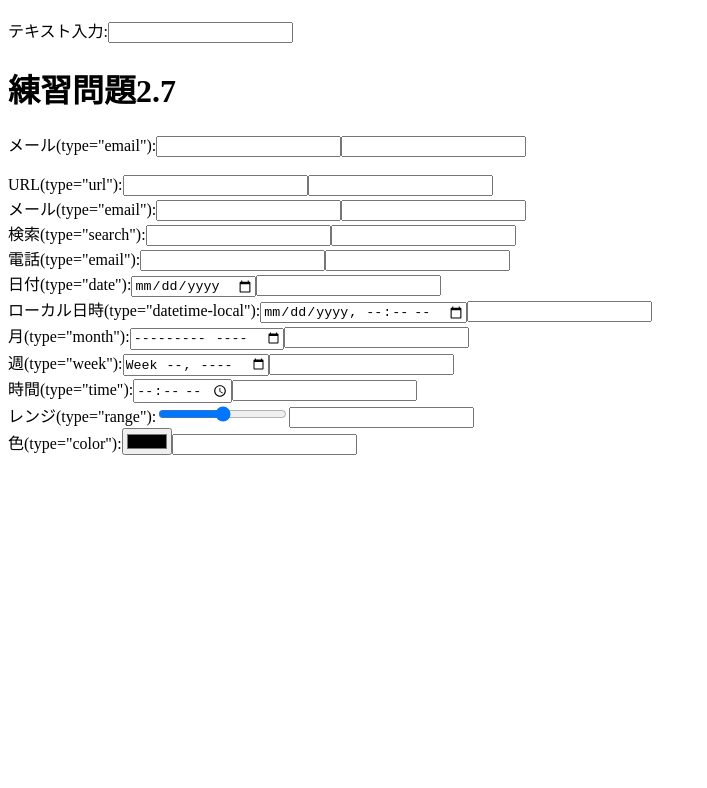
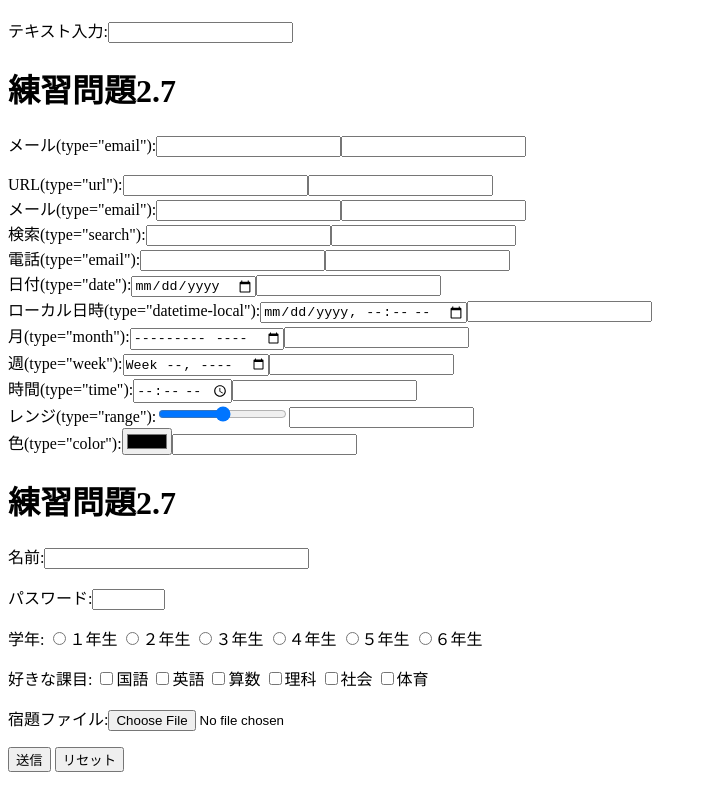
Before and after one commit to koharuuun/web2024-1, a plain HTML site: page index.html in a window 1280 px wide. Shown: the part 1434-2222 px from the top of the page, without its empty margins (0-707 px from the left). Before the commit the page ends 1897 px from the top, so only its background shows below. Drawn offline with Linux system fonts and the light colour scheme.

Commit message:
Update index.html

```diff
--- a/index.html
+++ b/index.html
@@ -112,6 +112,29 @@
   <form action="xxx.php"method="post"><label>レンジ(type="range"):<input type="range"name="range"></label><input type"submit"value="送信"></form>
   <form action="xxx.php"method="post"><label>色(type="color"):<input type="color"name="color"></label><input type"submit"value="送信"></form>
 
-
+  <h1>練習問題2.7</h1>
+  <p><label>名前:<input type="text"name="name"size="30"maxlength="20"></label></p>
+  <p><label>パスワード:<input type="password"name="pass"size="6"maxlength="4"></label></p>
+  <p>学年:
+  <label><input type="radio"name="gakunen"value="1">１年生</label>
+  <label><input type="radio"name="gakunen"value="2">２年生</label>
+  <label><input type="radio"name="gakunen"value="3">３年生</label>
+  <label><input type="radio"name="gakunen"value="4">４年生</label>
+  <label><input type="radio"name="gakunen"value="5">５年生</label>
+  <label><input type="radio"name="gakunen"value="6">６年生</label>
+  </p>
+  <p>好きな課目:
+  <label><input type="checkbox"name="kamoku"value="kokugo">国語</label>
+  <label><input type="checkbox"name="kamoku"value="eigo">英語</label>
+  <label><input type="checkbox"name="kamoku"value="sansu">算数</label>
+  <label><input type="checkbox"name="kamoku"value="rika">理科<label>
+  <label><input type="checkbox"name="kamoku"value="syakai">社会</label>
+  <label><input type="checkbox"name="kamoku"value="taiiku">体育</label>
+  </p>
+  <p><label>宿題ファイル:<input type="file"name="syukudai"></label></p>
+   <p>
+    <input type="submit"value="送信">
+    <input type="reset"value="リセット">
+   </p>
  </body>
 </html>
```
